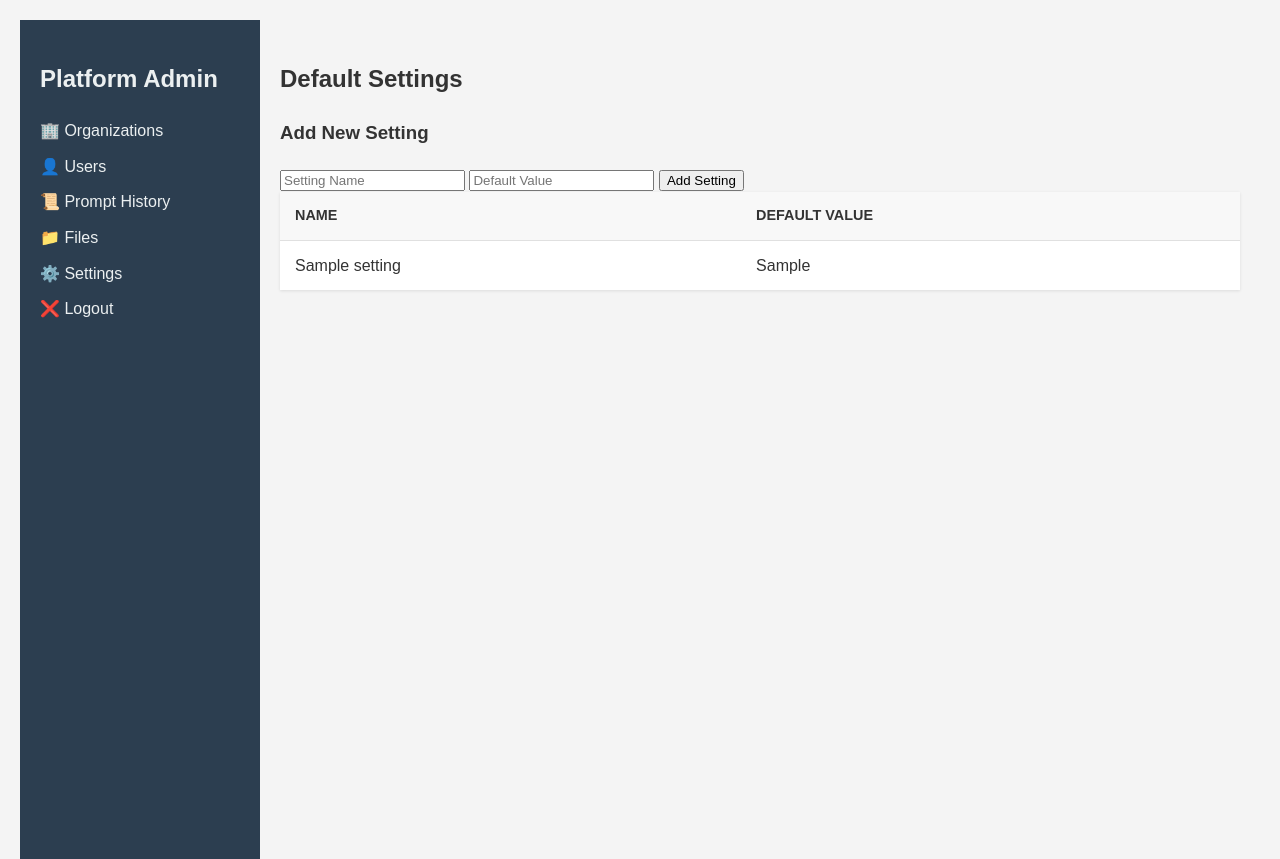
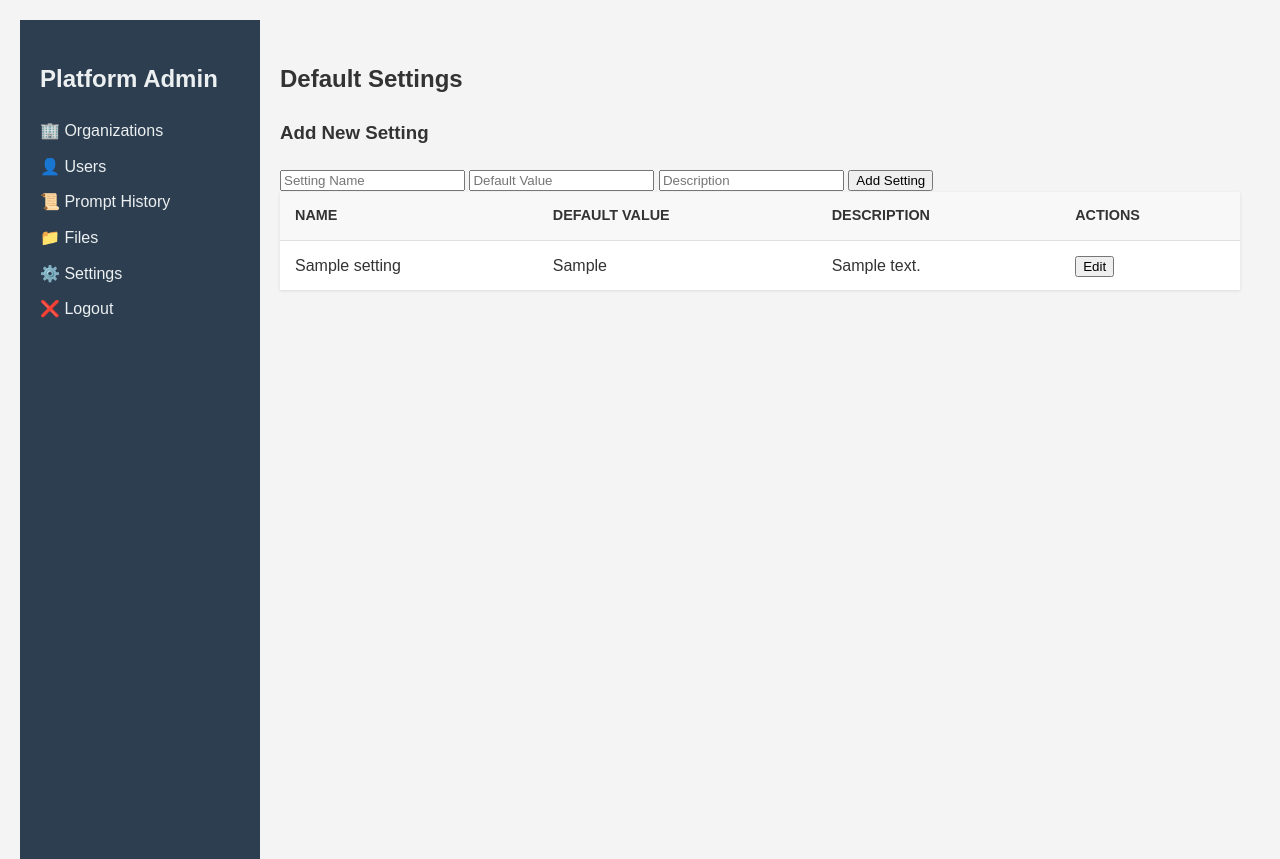
Before and after one commit to calebcauthon/aidock_backend, a Flask app: page /admin/settings in a window 1280 px wide. Shown: the top 859 px of the page. Run offline with Flask 3, Linux system fonts and the light colour scheme; the visitor is signed in with stand-in values (Sample User, id 1); tables that the repository leaves empty hold one stand-in row (values such as "Sample post"); parts of the project's set-up code (start-up, migrations or seed data) failed here and were passed over; some libraries are stand-ins or nearby versions.

Commit message:
Add description field to default settings and implement update functionality in the settings management.

```diff
--- a/db/init_db.py
+++ b/db/init_db.py
@@ -138,7 +138,8 @@ def create_table(conn):
             CREATE TABLE IF NOT EXISTS default_settings (
                 id INTEGER PRIMARY KEY AUTOINCREMENT,
                 name TEXT NOT NULL UNIQUE,
-                default_value TEXT
+                default_value TEXT,
+                description TEXT
             )
         """)
         conn.commit()
--- a/db/settings_model.py
+++ b/db/settings_model.py
@@ -4,9 +4,14 @@ class SettingsModel:
     @staticmethod
     def get_organization_settings(organization_id):
         conn = create_connection()
-        settings = execute_sql(conn, "SELECT name, value FROM organization_settings WHERE organization_id = ?", (organization_id,))
+        settings = execute_sql(conn, """
+            SELECT os.name, os.value, ds.description
+            FROM organization_settings os
+            LEFT JOIN default_settings ds ON os.name = ds.name
+            WHERE os.organization_id = ?
+        """, (organization_id,))
         conn.close()
-        return [{"name": setting[0], "value": setting[1]} for setting in settings]
+        return [{"name": setting[0], "value": setting[1], "description": setting[2]} for setting in settings]
 
     @staticmethod
     def update_organization_setting(organization_id, name, value):
@@ -18,14 +23,21 @@ class SettingsModel:
     @staticmethod
     def get_default_settings():
         conn = create_connection()
-        settings = execute_sql(conn, "SELECT name, default_value FROM default_settings")
+        settings = execute_sql(conn, "SELECT name, default_value, description FROM default_settings")
         conn.close()
-        return [{"name": setting[0], "default_value": setting[1]} for setting in settings]
+        return [{"name": setting[0], "default_value": setting[1], "description": setting[2]} for setting in settings]
 
     @staticmethod
-    def add_default_setting(name, default_value):
+    def add_default_setting(name, default_value, description):
         conn = create_connection()
-        execute_sql(conn, "INSERT INTO default_settings (name, default_value) VALUES (?, ?)", (name, default_value))
+        execute_sql(conn, "INSERT INTO default_settings (name, default_value, description) VALUES (?, ?, ?)", (name, default_value, description))
+        conn.close()
+        return True
+
+    @staticmethod
+    def update_default_setting(name, default_value, description):
+        conn = create_connection()
+        execute_sql(conn, "UPDATE default_settings SET default_value = ?, description = ? WHERE name = ?", (default_value, description, name))
         conn.close()
         return True
 
--- a/routes/admin/settings.py
+++ b/routes/admin/settings.py
@@ -16,9 +16,23 @@ def add_setting():
     data = request.json
     name = data.get('name')
     default_value = data.get('default_value')
+    description = data.get('description')
 
     if not name or default_value is None:
         return jsonify({"success": False, "message": "Name and default value are required"}), 400
 
-    SettingsModel.add_default_setting(name, default_value)
+    SettingsModel.add_default_setting(name, default_value, description)
     return jsonify({"success": True, "message": "Setting added successfully"})
+
+@admin_settings.route('/api/settings/<name>', methods=['PUT'])
+@platform_admin_required
+def update_setting(name):
+    data = request.json
+    default_value = data.get('default_value')
+    description = data.get('description')
+
+    if default_value is None:
+        return jsonify({"success": False, "message": "Default value is required"}), 400
+
+    SettingsModel.update_default_setting(name, default_value, description)
+    return jsonify({"success": True, "message": "Setting updated successfully"})
--- a/templates/admin/settings.html
+++ b/templates/admin/settings.html
@@ -12,6 +12,7 @@
             <form ng-submit="addSetting()">
                 <input type="text" ng-model="newSetting.name" placeholder="Setting Name" class="border rounded px-2 py-1 mr-2">
                 <input type="text" ng-model="newSetting.default_value" placeholder="Default Value" class="border rounded px-2 py-1 mr-2">
+                <input type="text" ng-model="newSetting.description" placeholder="Description" class="border rounded px-2 py-1 mr-2">
                 <button type="submit" class="bg-blue-500 hover:bg-blue-600 text-white font-bold py-2 px-4 rounded">Add Setting</button>
             </form>
         </div>
@@ -21,15 +22,37 @@
                 <tr class="text-left text-gray-500">
                     <th class="pb-2">Name</th>
                     <th class="pb-2">Default Value</th>
+                    <th class="pb-2">Description</th>
+                    <th class="pb-2">Actions</th>
                 </tr>
             </thead>
             <tbody>
                 <tr ng-repeat="setting in settings" class="border-t">
                     <td class="py-2">{[{ setting.name }]}</td>
                     <td class="py-2">{[{ setting.default_value }]}</td>
+                    <td class="py-2">
+                        <span class="italic text-gray-500">{[{ setting.description }]}</span>
+                    </td>
+                    <td class="py-2">
+                        <button ng-click="editSetting(setting)" class="text-blue-500 hover:text-blue-600">Edit</button>
+                    </td>
                 </tr>
             </tbody>
         </table>
+    </div>
+
+    <!-- Edit Setting Modal -->
+    <div ng-if="editingSettings" class="fixed inset-0 bg-gray-600 bg-opacity-50 overflow-y-auto h-full w-full">
+        <div class="relative top-20 mx-auto p-5 border w-96 shadow-lg rounded-md bg-white">
+            <h3 class="text-lg font-medium leading-6 text-gray-900 mb-2">Edit Setting</h3>
+            <input type="text" ng-model="editingSetting.name" class="border rounded px-2 py-1 mb-2 w-full" readonly>
+            <input type="text" ng-model="editingSetting.default_value" class="border rounded px-2 py-1 mb-2 w-full">
+            <textarea ng-model="editingSetting.description" class="border rounded px-2 py-1 mb-2 w-full" rows="3"></textarea>
+            <div class="flex justify-end">
+                <button ng-click="updateSetting()" class="bg-blue-500 hover:bg-blue-600 text-white font-bold py-2 px-4 rounded mr-2">Update</button>
+                <button ng-click="cancelEdit()" class="bg-gray-300 hover:bg-gray-400 text-black font-bold py-2 px-4 rounded">Cancel</button>
+            </div>
+        </div>
     </div>
 </div>
 
@@ -42,14 +65,16 @@
         })
         .controller('AdminSettingsController', function($scope, $http) {
             $scope.settings = [[ settings | tojson | safe ]];
-            $scope.newSetting = { name: '', default_value: '' };
+            $scope.newSetting = { name: '', default_value: '', description: '' };
+            $scope.editingSettings = false;
+            $scope.editingSetting = null;
 
             $scope.addSetting = function() {
                 $http.post('/admin/api/settings', $scope.newSetting)
                     .then(function(response) {
                         if (response.data.success) {
                             $scope.settings.push($scope.newSetting);
-                            $scope.newSetting = { name: '', default_value: '' };
+                            $scope.newSetting = { name: '', default_value: '', description: '' };
                         } else {
                             alert('Failed to add setting: ' + response.data.message);
                         }
@@ -59,6 +84,35 @@
                         console.error(error);
                     });
             };
+
+            $scope.editSetting = function(setting) {
+                $scope.editingSetting = angular.copy(setting);
+                $scope.editingSettings = true;
+            };
+
+            $scope.updateSetting = function() {
+                $http.put('/admin/api/settings/' + $scope.editingSetting.name, $scope.editingSetting)
+                    .then(function(response) {
+                        if (response.data.success) {
+                            var index = $scope.settings.findIndex(s => s.name === $scope.editingSetting.name);
+                            if (index !== -1) {
+                                $scope.settings[index] = $scope.editingSetting;
+                            }
+                            $scope.editingSettings = false;
+                        } else {
+                            alert('Failed to update setting: ' + response.data.message);
+                        }
+                    })
+                    .catch(function(error) {
+                        alert('An error occurred while updating the setting');
+                        console.error(error);
+                    });
+            };
+
+            $scope.cancelEdit = function() {
+                $scope.editingSettings = false;
+                $scope.editingSetting = null;
+            };
         });
 </script>
 {% endblock %}
```
